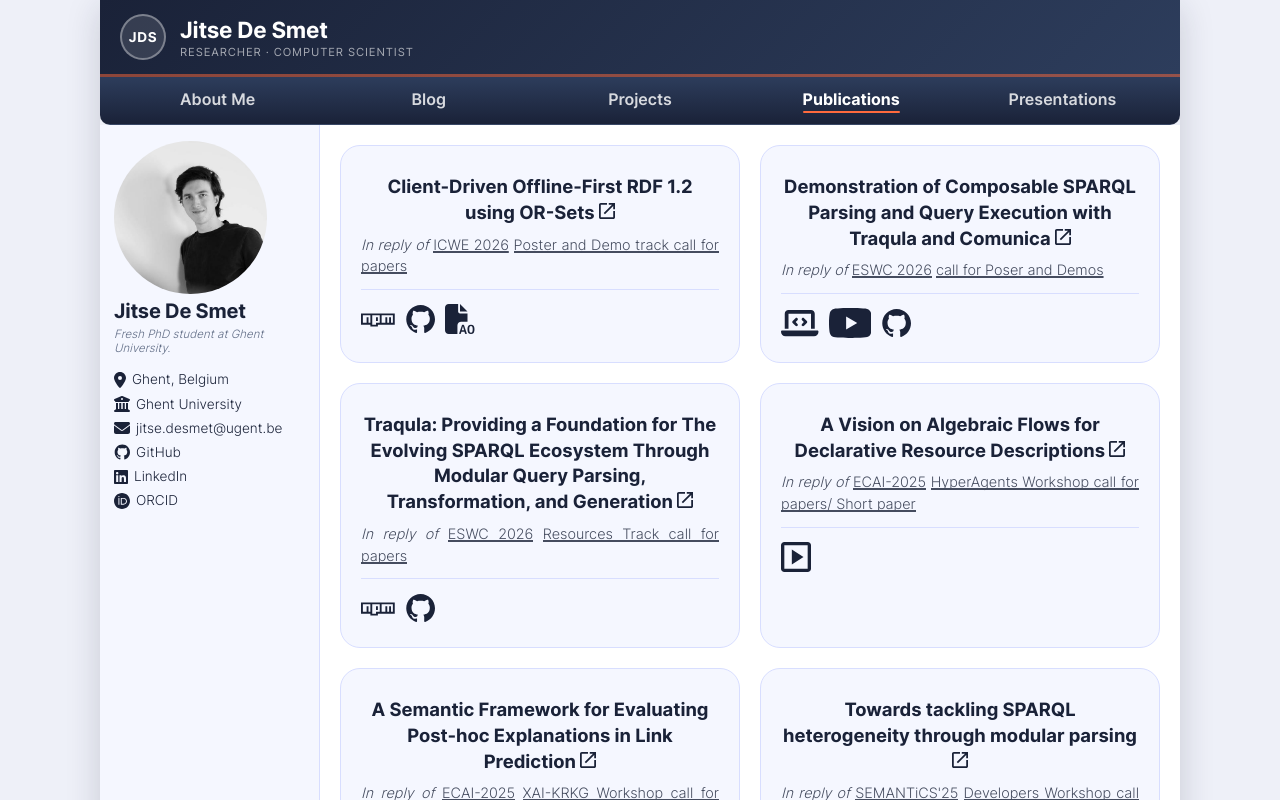
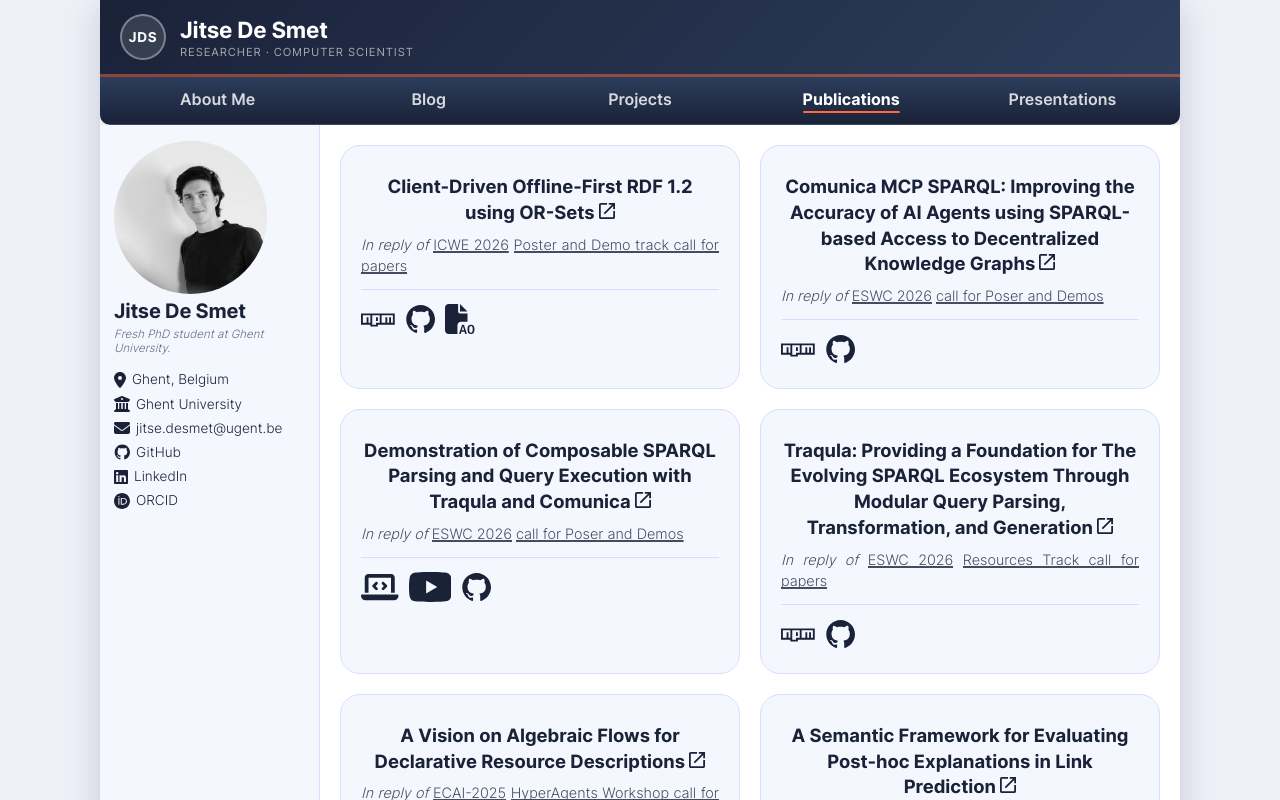
Before and after one commit to jitsedesmet/website, a SvelteKit app: page /publications in a window 1280 px wide. Shown: the top 800 px of the page. Built offline with nearby package versions, Linux system fonts and the light colour scheme.

Commit message:
Add comunica mcp

```diff
--- a/src/routes/publications/+page.svelte
+++ b/src/routes/publications/+page.svelte
@@ -38,6 +38,31 @@ import ProjectGrid from "$lib/ProjectGrid.svelte";
             <IconsSvg name="fileA0" height="30px"
                       arialLabel="look at the poster for the ORset RDF Store"
                       href="https://orset-rdf.poster.jitsedesmet.be/"
+                      target="_blank"
+                      --color-hover="var(--color-tertiary)"
+            />
+        {/snippet}
+    </LinkProjectBox>
+    <LinkProjectBox
+            href="https://rubensworks.github.io/article-eswc2026-demo-comunica-mcp/"
+            title="Comunica MCP SPARQL: Improving the Accuracy of AI Agents using SPARQL-based Access to Decentralized Knowledge Graphs"
+    >
+        {#snippet info()}
+            In reply of
+            <a href="https://2026.eswc-conferences.org/">ESWC 2026</a>
+            <a href="https://2026.eswc-conferences.org/calls/poster-demo/">
+                call for Poser and Demos
+            </a>
+        {/snippet}
+        {#snippet additionalLinks()}
+            <IconsSvg name="npm" height="30px"
+                      arialLabel="npm"
+                      target="_blank"
+                      --color-hover="var(--color-tertiary)"
+            />
+            <IconsSvg name="github" height="30px"
+                      arialLabel="Explore the source code of Comunica MCP"
+                      href="https://github.com/comunica/comunica-feature-mcp"
                       target="_blank"
                       --color-hover="var(--color-tertiary)"
             />
```
